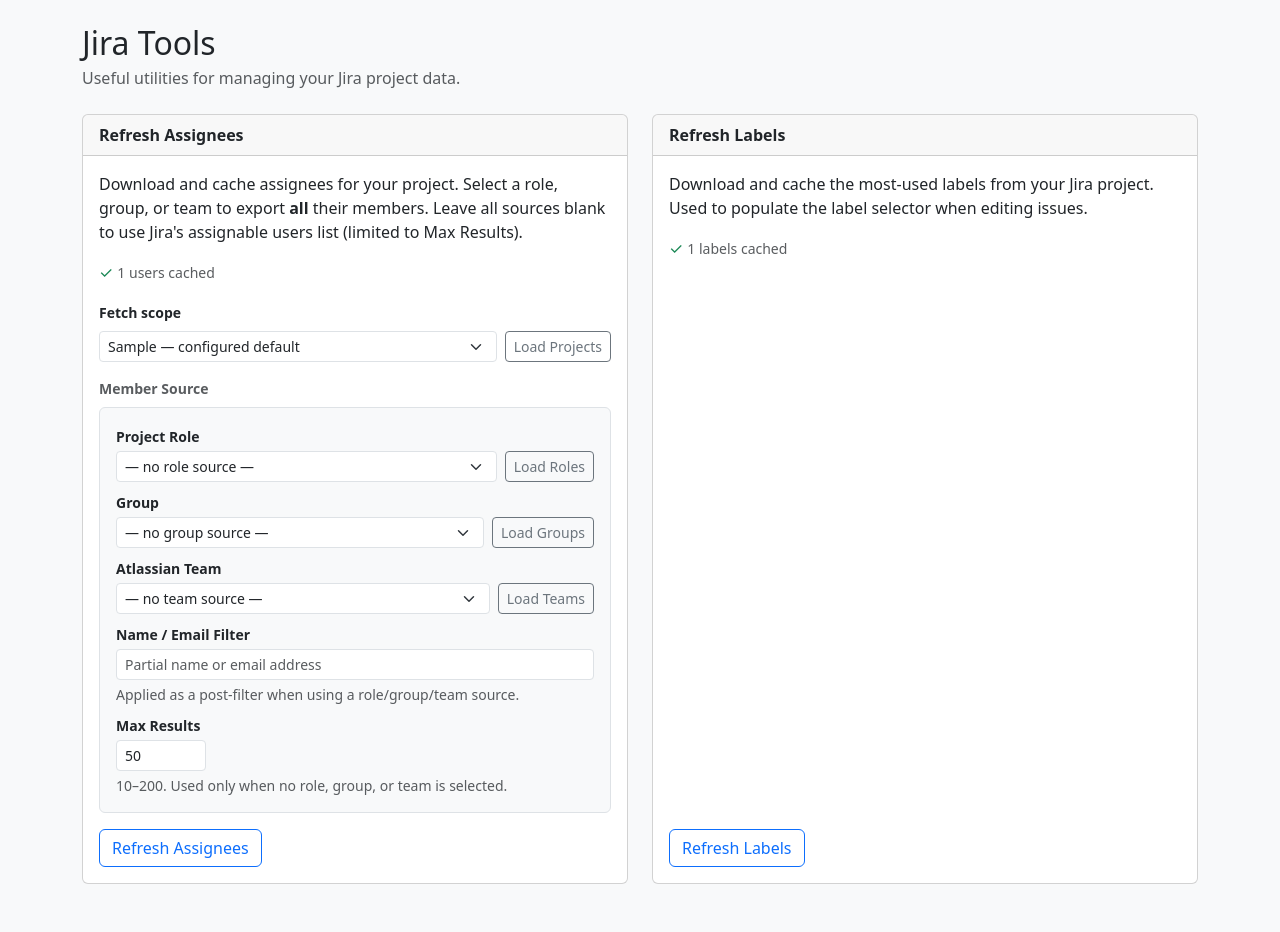
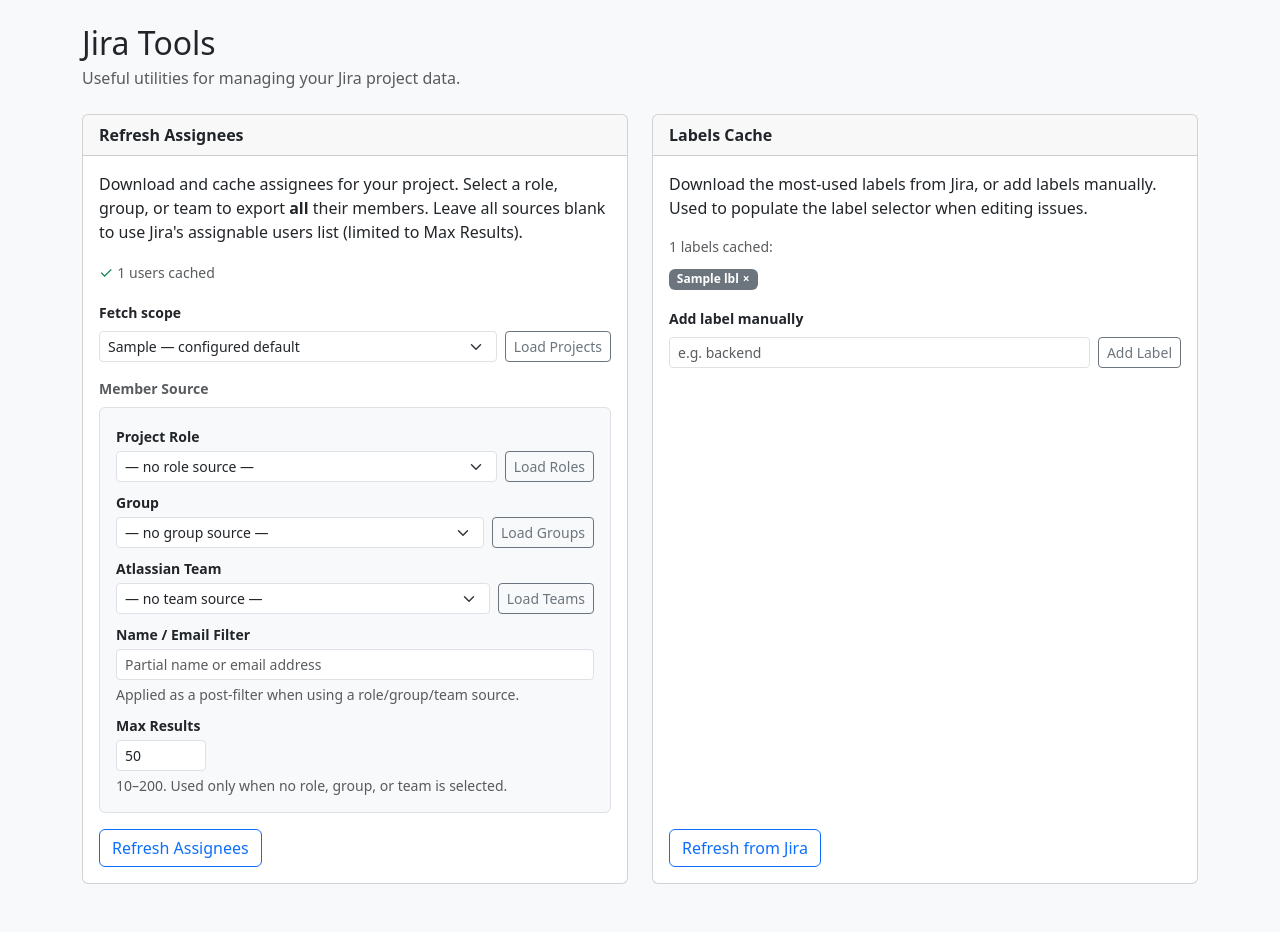
Before and after one commit to stefanschaedeli/jiramaster, a Python web app: template templates/tools/index.html in a window 1280 px wide. Shown: the part 56-988 px from the top of the page. Run offline with Jinja, Linux system fonts and the light colour scheme; the template is opened without the code that fills it: most values are stand-ins (such as "Sample title", 1, 10 or a date in 2020).

Commit message:
feat: manual label add/remove on Tools cache page
Add two new routes (POST /tools/add-label, /tools/remove-label) so users
can manage the labels cache without needing to refresh from Jira. The Labels
card now shows all cached labels as clickable ×-badges for removal, plus a
text input to add new labels directly.

Co-Authored-By: Claude Sonnet 4.6 <noreply@anthropic.com>

```diff
--- a/templates/tools/index.html
+++ b/templates/tools/index.html
@@ -132,20 +132,45 @@
 
   <div class="col-md-6">
     <div class="card h-100">
-      <div class="card-header fw-semibold">Refresh Labels</div>
+      <div class="card-header fw-semibold">Labels Cache</div>
       <div class="card-body d-flex flex-column">
-        <p class="card-text">Download and cache the most-used labels from your Jira project. Used to populate the label selector when editing issues.</p>
+        <p class="card-text">Download the most-used labels from Jira, or add labels manually. Used to populate the label selector when editing issues.</p>
+
+        <!-- Cached labels list -->
         <div class="mb-3">
           {% if label_cache %}
-            <span class="text-success">✓</span>
-            <span class="small text-muted">{{ label_cache|length }} labels cached</span>
+            <div class="small text-muted mb-2">{{ label_cache|length }} labels cached:</div>
+            <div class="d-flex flex-wrap gap-1" style="max-height:140px;overflow-y:auto;">
+              {% for lbl in label_cache %}
+              <form method="POST" action="{{ url_for('tools.remove_label') }}" class="d-inline">
+                <input type="hidden" name="csrf_token" value="{{ csrf_token() }}">
+                <input type="hidden" name="label" value="{{ lbl }}">
+                <button type="submit" class="badge text-bg-secondary border-0 d-inline-flex align-items-center gap-1"
+                        style="cursor:pointer;font-size:.75rem;" title="Remove '{{ lbl }}'">
+                  {{ lbl }} <span aria-hidden="true">&times;</span>
+                </button>
+              </form>
+              {% endfor %}
+            </div>
           {% else %}
-            <span class="text-muted small">No cache — click Refresh to fetch from Jira</span>
+            <span class="text-muted small">No cache — click Refresh to fetch from Jira or add labels manually.</span>
           {% endif %}
         </div>
+
+        <!-- Manual add form -->
+        <form method="POST" action="{{ url_for('tools.add_label') }}" class="mb-3">
+          <input type="hidden" name="csrf_token" value="{{ csrf_token() }}">
+          <label class="form-label small fw-semibold">Add label manually</label>
+          <div class="d-flex gap-2">
+            <input type="text" name="label" class="form-control form-control-sm" placeholder="e.g. backend" maxlength="255" required>
+            <button type="submit" class="btn btn-sm btn-outline-secondary text-nowrap">Add Label</button>
+          </div>
+        </form>
+
+        <!-- Refresh from Jira -->
         <form method="POST" action="{{ url_for('tools.refresh_labels') }}" class="mt-auto">
           <input type="hidden" name="csrf_token" value="{{ csrf_token() }}">
-          <button type="submit" class="btn btn-outline-primary">Refresh Labels</button>
+          <button type="submit" class="btn btn-outline-primary">Refresh from Jira</button>
         </form>
       </div>
     </div>
```
Also changed, not shown: routes/tools.py (+49 -1 lines).
